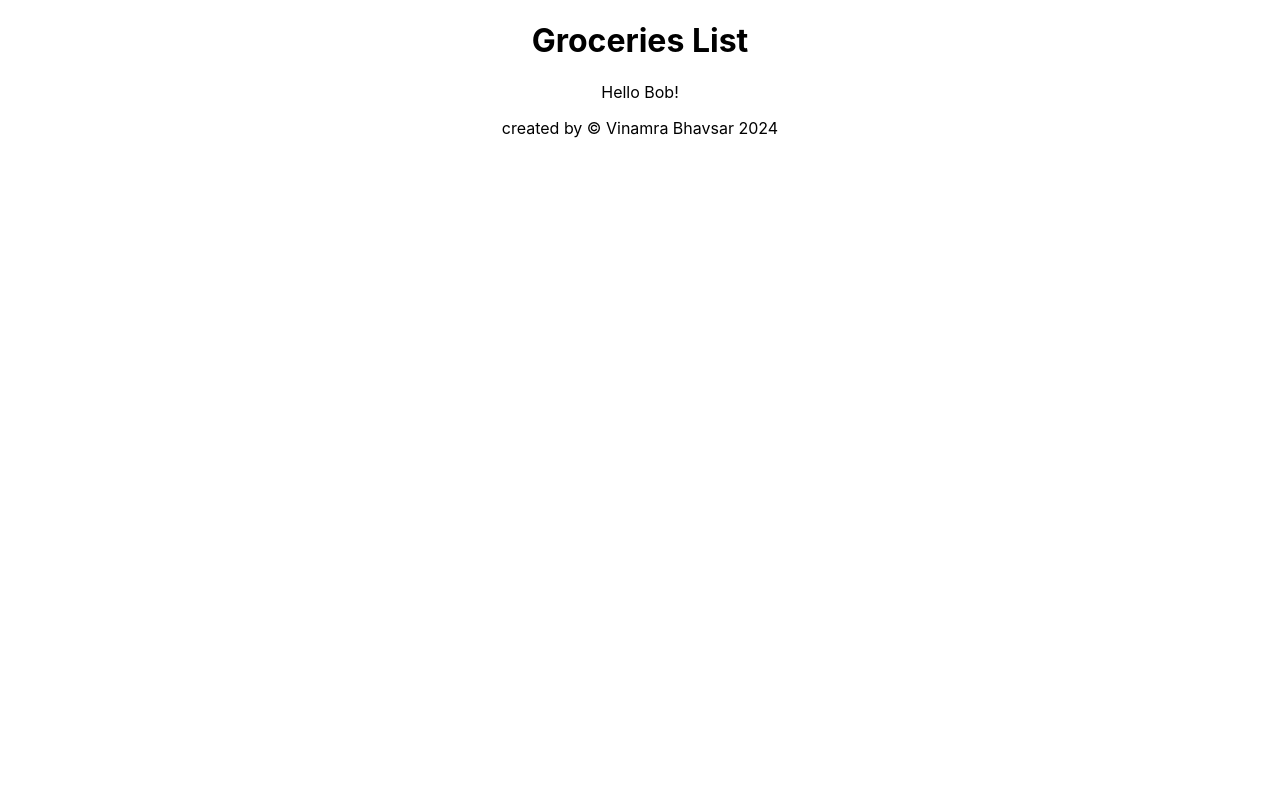
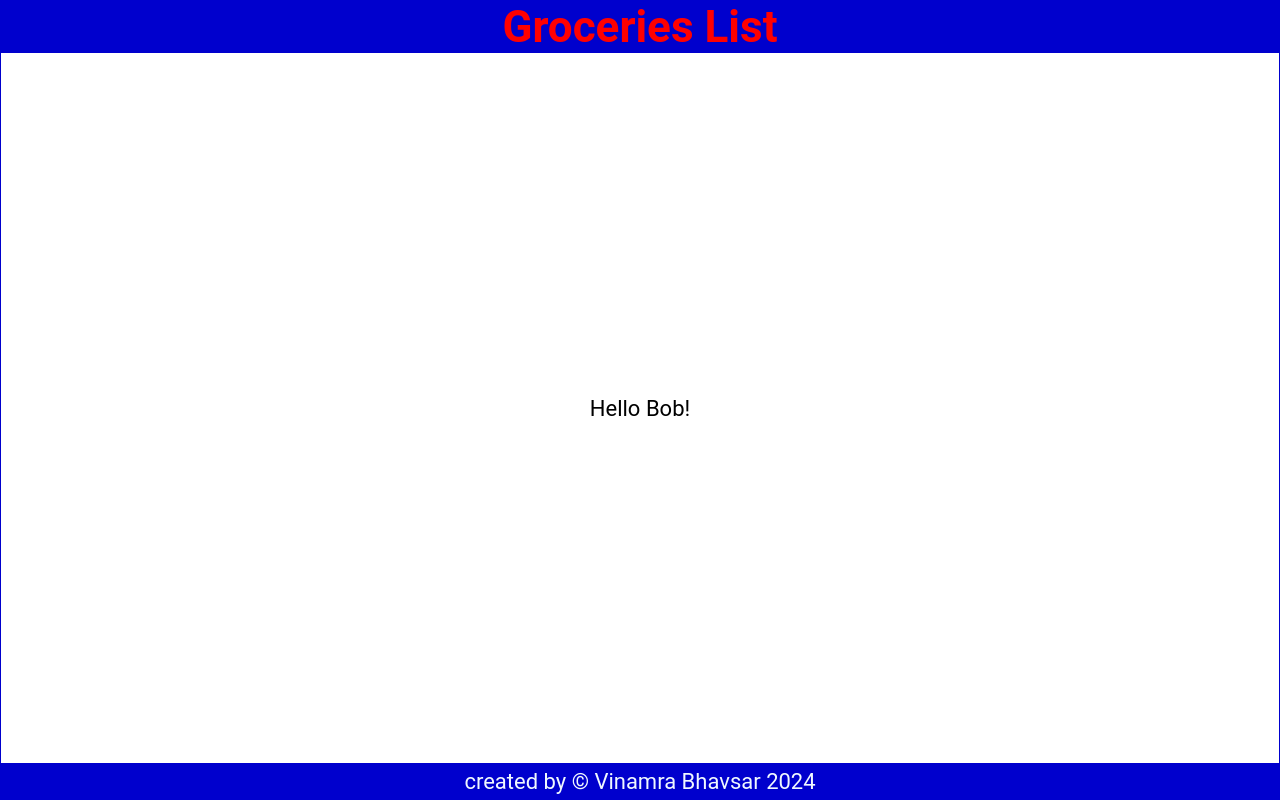
Before and after one commit to vinamra842000/react_tutorial_1, a React (Create React App) app: page / in a window 1280 px wide. Built offline with nearby package versions, Linux system fonts and the light colour scheme.

Commit message:
Css Apply Inline And External

```diff
--- a/src/App.js
+++ b/src/App.js
@@ -1,5 +1,5 @@
 // import logo from './logo.svg';
-import './App.css';
+// import './App.css';
 import Content from './Content';
 import Footer from './Footer';
 import Header from './Header';
--- a/src/Header.js
+++ b/src/Header.js
@@ -2,7 +2,9 @@
 
 const Header = () => {
   return (
-    <header>
+    <header style={{
+        color:'red'
+    }}>
         <h1>Groceries List</h1>
     </header>
   )
--- a/src/index.css
+++ b/src/index.css
@@ -1,13 +1,59 @@
+* {
+  margin: 0;
+  padding: 0;
+  box-sizing: border-box;
+}
+
+html {
+  font-size: 22px;
+}
+
 body {
-  margin: 0;
-  font-family: -apple-system, BlinkMacSystemFont, 'Segoe UI', 'Roboto', 'Oxygen',
+  min-height: 100vh;
+  font-family: 'Roboto', 'Oxygen',
     'Ubuntu', 'Cantarell', 'Fira Sans', 'Droid Sans', 'Helvetica Neue',
     sans-serif;
   -webkit-font-smoothing: antialiased;
   -moz-osx-font-smoothing: grayscale;
 }
 
-code {
-  font-family: source-code-pro, Menlo, Monaco, Consolas, 'Courier New',
-    monospace;
+.App {
+  display: flex;
+  flex-direction: column;
+  justify-content: center;
+  align-items: center;
+  height: 100vh;
+  width: 100%;
+  max-width: 100%;
+  border: 1px solid mediumblue;
+  margin: auto;
 }
+
+header {
+  width: 100%;
+  padding: 0 0.25em;
+  background-color: mediumblue;
+  color: aliceblue;
+  display: flex;
+  justify-content: center;
+  align-items: center;
+}
+
+main {
+  width: 100%;
+  display: flex;
+  flex-direction: column;
+  flex-grow: 1;
+  justify-content: center;
+  align-items: center;
+  overflow-y: auto;
+}
+
+footer {
+  width: 100%;
+  padding: 0.25em;
+  background-color: mediumblue;
+  color: aliceblue;
+  display: grid;
+  place-content: center;
+}
```
